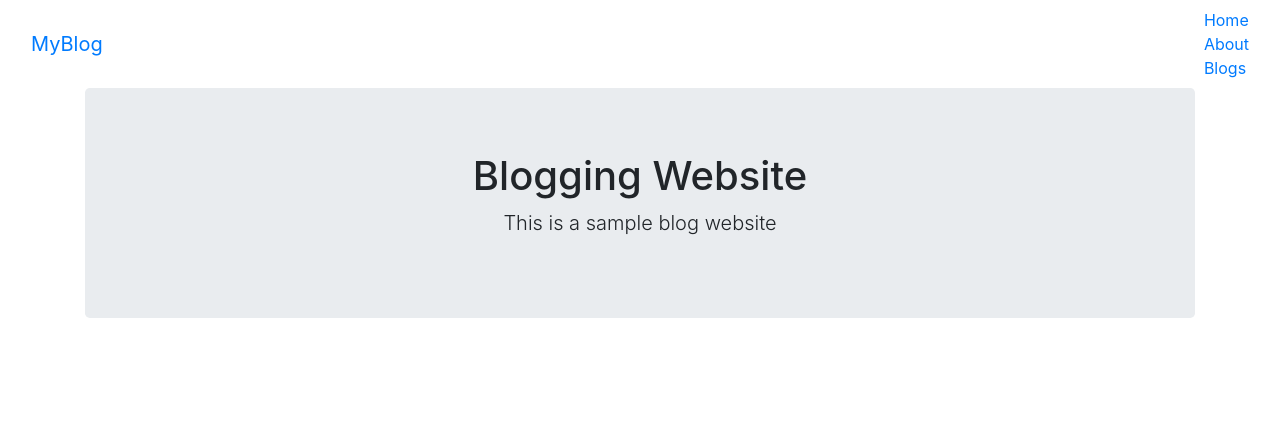
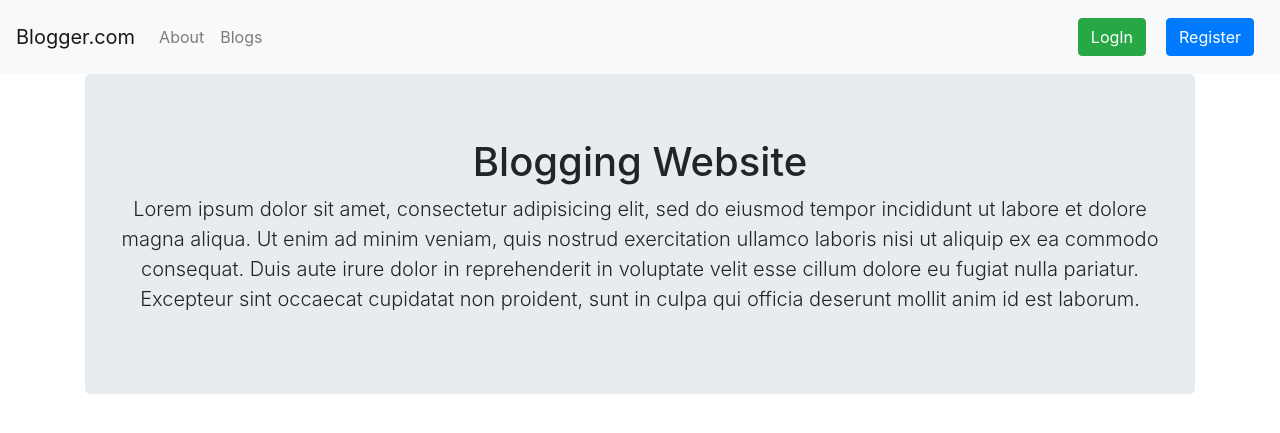
Before and after one commit to madhusudanrathore/other_projects, a Flask app: page / in a window 1280 px wide. Shown: the top 433 px of the page. Run offline with Flask 2, Linux system fonts and the light colour scheme; some libraries are stand-ins or nearby versions.

Commit message:
<ul> 	<li>added login functionality</li> 	<li>login made mandatory for using the application</li> 	<li>no information can be seen without logging in</li> 	<li>if logged in, registeration and login links are hidden, and vice-versa</li> 	<li>appropriate success and warning messages displayed</li> 	<li>illegal access by directly entering links in browser made invalid</li> </ul>

```diff
--- a/python/blog.application/app.py
+++ b/python/blog.application/app.py
@@ -2,7 +2,7 @@ from flask import Flask, render_template, flash, redirect, url_for, session, log
 from flask_mysqldb import MySQL
 from wtforms import Form, StringField, TextAreaField, PasswordField, validators
 from passlib.hash import sha256_crypt
-
+from functools import wraps
 
 app=Flask(__name__)
 
@@ -20,12 +20,7 @@ mysql=MySQL(app)
 
 @app.route('/')
 def index():
-	return render_template('home.html')
-
-
-@app.route('/home')
-def home():
-	return render_template('home.html')
+	return render_template('index.html')
 
 
 @app.route('/about')
@@ -38,17 +33,19 @@ def blogs():
 	return render_template('blogs.html')
 
 
-# registeration logic
+# register form class
 class RegisterForm(Form):
 	name=StringField('Name',[validators.Length(min=1, max=50)])
 	username=StringField('Username',[validators.Length(min=4, max=25)])
 	email=StringField('Email',[validators.Length(min=6, max=50)])
 	password=PasswordField('Password',[
 		validators.DataRequired(),
-		validators.EqualTo('confirm',message='Passwords do not match')
+		validators.EqualTo('confirm',message='Passwords do not match'),
+		[validators.Length(min=6, max=50)]
 	])
 	confirm=PasswordField('Cofirm Password')
 
+# user registeration logic
 @app.route('/register', methods=['GET', 'POST'])
 def register():
 	form_variable=RegisterForm(request.form)
@@ -71,19 +68,79 @@ def register():
 		cur.close()
 
 		# flashing with categories
-		flash('You are now registered\nYou can LogIn now', 'success')
+		flash('Registeration Successfull. You can Log In now', 'success')
 
+		# redirect to login page
 		return redirect(url_for('login'))
 
 
 	return render_template('register.html', form=form_variable)
 
 
-@app.route('/login')
+@app.route('/login', methods=['GET', 'POST'])
 def login():
+	if request.method=='POST':
+		# get form fields
+		username=request.form['username']
+		password_received=request.form['password']
+
+		# create cursor
+		cur=mysql.connection.cursor()
+
+		# get user by username
+		result=cur.execute("SELECT * FROM users WHERE username=%s",[username])
+
+		if result>0:
+			# get stored password hash
+			data=cur.fetchone()
+			password_stored=data['password']
+
+			# compare passwords
+			if sha256_crypt.verify(password_received, password_stored):
+				# all information verified
+				session['logged_in']=True
+				session['username']=username
+
+				flash('Login Successfull','success')
+				return redirect(url_for('home'))
+			else:
+				manual_error_message="Invalid Password"
+				return render_template('login.html', manual_error_message=manual_error_message)
+
+			cur.close()
+		else:
+			manual_error_message="Username not found"
+			return render_template('login.html', manual_error_message=manual_error_message)
+
 	return render_template('login.html')
 
 
+# check if user is logged in
+# use before function where authenticaion is required
+def is_logged_in(f):
+	@wraps(f)
+	def wrap(*args, **kwargs):
+		if 'logged_in' in session:
+			return f(*args, **kwargs)
+		else:
+			flash('Unauthorized Access, Log in first', 'danger')
+			return redirect(url_for('login'))
+	return wrap
+
+
+@app.route('/home')
+@is_logged_in
+def home():
+	return render_template('home.html')
+
+
+@app.route('/logout')
+def logout():
+	session.clear()
+	flash('Log Out Successfull', 'success')
+	return redirect(url_for('login'))
+
+
 if __name__=='__main__':
-	app.secret_key='secret_key12345'
+	app.secret_key='secret_key12345' # this is required if the application uses functionality of sessions tracking
 	app.run(debug=True)
--- a/python/blog.application/templates/home.html
+++ b/python/blog.application/templates/home.html
@@ -2,7 +2,8 @@
 
 {% block body %}
 		<div class="jumbotron text-center">
-			<h1>Blogging Website</h1>
-			<p class="lead">This is a sample blog website</p>
+			<h1>Welcome {{ session.username }}</h1>
 		</div>
+		<p class="lead">Users List</p>
+
 {% endblock %}
--- a/python/blog.application/templates/includes/messages.html
+++ b/python/blog.application/templates/includes/messages.html
@@ -5,3 +5,11 @@
     {% endfor %}
   {% endif %}
 {% endwith %}
+
+{% if manual_error_message %}
+	<div class="alert alert-danger">{{ manual_error_message }}</div>
+{% endif %}
+
+{% if manual_success_message %}
+	<div class="alert alert-success">{{ manual_success_message }}</div>
+{% endif %}
--- a/python/blog.application/templates/includes/navbar.html
+++ b/python/blog.application/templates/includes/navbar.html
@@ -1,13 +1,23 @@
-<!-- NAVIGATION BAR -->
-<nav class="navbar navbar-default">
-  <div class="container-fluid">
-    <div class="navbar-header">
-      <a class="navbar-brand" href="/">MyBlog</a>
-    </div>
-    <ul class="nav navbar-nav">
-      <li><a href="home">Home</a></li>
-      <li><a href="about">About</a></li>
-      <li><a href="blogs">Blogs</a></li>
+<nav class="navbar navbar-expand-lg navbar-light bg-light">
+
+  <a class="navbar-brand active" href="/">Blogger.com</a>
+  <button class="navbar-toggler" type="button" data-toggle="collapse" data-target="#navbarTogglerDemo02" aria-controls="navbarTogglerDemo02" aria-expanded="false" aria-label="Toggle navigation"><span class="navbar-toggler-icon"></span></button>
+
+  <div class="collapse navbar-collapse" id="navbarTogglerDemo02">
+    <ul class="navbar-nav mr-auto">
+      {% if session.logged_in %}
+      <li class="nav-item"><a class="nav-link" href="home">Home</a></li>
+      {% endif %}
+      <li class="nav-item"><a class="nav-link" href="about">About</a></li>
+      <li class="nav-item"><a class="nav-link" href="blogs">Blogs</a></li>
+    </ul>
+    <ul class="navbar-nav navbar-right">
+      {% if session.logged_in %}
+        <a href="logout" class="btn btn-danger" style="margin: 10px">Log Out</a>
+      {% else %}
+        <a href="login" class="btn btn-success" style="margin: 10px">LogIn</a>
+        <a href="register" class="btn btn-primary" style="margin: 10px">Register</a>
+      {% endif %}
     </ul>
   </div>
 </nav>
--- /dev/null
+++ b/python/blog.application/templates/index.html
@@ -0,0 +1,13 @@
+{% extends 'layout.html' %}
+
+{% block body %}
+		<div class="jumbotron text-center">
+			<h1>Blogging Website</h1>
+			<p class="lead">Lorem ipsum dolor sit amet, consectetur adipisicing elit, sed do eiusmod
+			tempor incididunt ut labore et dolore magna aliqua. Ut enim ad minim veniam,
+			quis nostrud exercitation ullamco laboris nisi ut aliquip ex ea commodo
+			consequat. Duis aute irure dolor in reprehenderit in voluptate velit esse
+			cillum dolore eu fugiat nulla pariatur. Excepteur sint occaecat cupidatat non
+			proident, sunt in culpa qui officia deserunt mollit anim id est laborum.</p>
+		</div>
+{% endblock %}
--- a/python/blog.application/templates/layout.html
+++ b/python/blog.application/templates/layout.html
@@ -1,15 +1,25 @@
 <!DOCTYPE html>
 <html>
+
 	<head>
 		<title>Blog Website</title>
-		<link rel="stylesheet" href="https://stackpath.bootstrapcdn.com/bootstrap/4.1.3/css/bootstrap.min.css">
+		<link rel="stylesheet" href="https://maxcdn.bootstrapcdn.com/bootstrap/4.1.3/css/bootstrap.min.css">
+		<!-- jQuery library -->
+		<script src="https://ajax.googleapis.com/ajax/libs/jquery/3.3.1/jquery.min.js"></script>
+
+		<!-- Popper JS -->
+		<script src="https://cdnjs.cloudflare.com/ajax/libs/popper.js/1.14.3/umd/popper.min.js"></script>
+
+		<!-- Latest compiled JavaScript -->
+		<script src="https://maxcdn.bootstrapcdn.com/bootstrap/4.1.3/js/bootstrap.min.js"></script>
 	</head>
+
 	<body>
 		{% include 'includes/navbar.html' %}
 		<div class="container">
 			{% include 'includes/messages.html' %}
 			{% block body %}{% endblock %}
 		</div>
-		<script src="https://stackpath.bootstrapcdn.com/bootstrap/4.1.3/js/bootstrap.min.js"></script>
 	</body>
+
 </html>
```
Also changed, not shown: python/blog.application/templates/login.html (+14 -3 lines).
